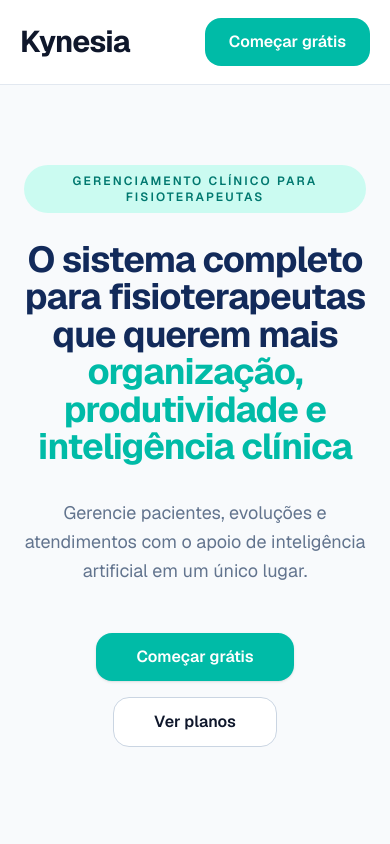
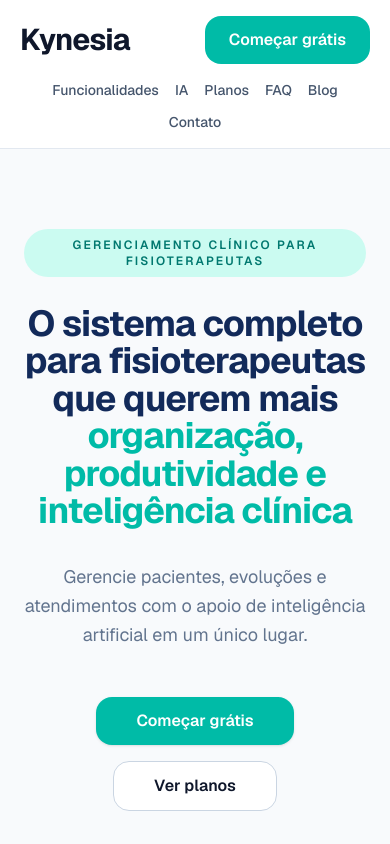
Before and after one commit to sendrette/kynesia-site, a Next.js app: page / in a window 390 px wide. Shown: the top 844 px of the page. Built offline with nearby package versions, Linux system fonts and the light colour scheme.

Commit message:
feat: update header layout and add 'Começar grátis' link for better navigation

```diff
--- a/app/blog/BlogPageClient.tsx
+++ b/app/blog/BlogPageClient.tsx
@@ -108,12 +108,21 @@
   return (
     <main className="bg-white text-gray-900">
       <header className="sticky top-0 z-30 border-b border-slate-200 bg-white/95 backdrop-blur">
-        <div className="mx-auto flex h-21 w-full max-w-7xl items-center justify-between px-5 md:px-8">
-          <Link href="/" className="text-3xl font-bold tracking-tight text-slate-900 md:text-4xl">
-            Kynesia
-          </Link>
+        <div className="mx-auto flex w-full max-w-7xl flex-col gap-4 px-5 py-4 md:flex-row md:items-center md:justify-between md:px-8 md:py-0">
+          <div className="flex items-center justify-between gap-4 md:contents">
+            <Link href="/" className="text-3xl font-bold tracking-tight text-slate-900 md:text-4xl">
+              Kynesia
+            </Link>
 
-          <nav className="hidden items-center gap-8 text-base font-medium text-slate-600 lg:flex">
+            <Link
+              href="/start-free"
+              className="inline-flex rounded-2xl bg-teal-500 px-6 py-3 text-base font-semibold text-white transition hover:-translate-y-0.5 hover:bg-teal-600 md:hidden"
+            >
+              Começar grátis
+            </Link>
+          </div>
+
+          <nav className="flex flex-wrap items-center justify-center gap-x-4 gap-y-3 px-1 text-sm font-medium text-slate-600 md:gap-8 md:px-0 md:text-base">
             <Link href="/#funcionalidades" className="transition hover:text-slate-900">Funcionalidades</Link>
             <Link href="/#ia" className="transition hover:text-slate-900">IA</Link>
             <Link href="/#planos" className="transition hover:text-slate-900">Planos</Link>
@@ -124,7 +133,7 @@
 
           <Link
             href="/start-free"
-            className="rounded-2xl bg-teal-500 px-6 py-3 text-base font-semibold text-white transition hover:-translate-y-0.5 hover:bg-teal-600"
+            className="hidden rounded-2xl bg-teal-500 px-6 py-3 text-base font-semibold text-white transition hover:-translate-y-0.5 hover:bg-teal-600 md:inline-flex"
           >
             Começar grátis
           </Link>
--- a/app/page.tsx
+++ b/app/page.tsx
@@ -191,12 +191,21 @@
   return (
     <main className="bg-white text-gray-900">
       <header className="sticky top-0 z-30 border-b border-slate-200 bg-white/95 backdrop-blur">
-        <div className="mx-auto flex h-21 w-full max-w-7xl items-center justify-between px-5 md:px-8">
-          <Link href="/" className="text-3xl font-bold tracking-tight text-slate-900 md:text-4xl">
-            Kynesia
-          </Link>
+        <div className="mx-auto flex w-full max-w-7xl flex-col gap-4 px-5 py-4 md:flex-row md:items-center md:justify-between md:px-8 md:py-0">
+          <div className="flex items-center justify-between gap-4 md:contents">
+            <Link href="/" className="text-3xl font-bold tracking-tight text-slate-900 md:text-4xl">
+              Kynesia
+            </Link>
 
-          <nav className="hidden items-center gap-8 text-base font-medium text-slate-600 lg:flex">
+            <Link
+              href="/start-free"
+              className="inline-flex rounded-2xl bg-teal-500 px-6 py-3 text-base font-semibold text-white transition hover:-translate-y-0.5 hover:bg-teal-600 md:hidden"
+            >
+              Começar grátis
+            </Link>
+          </div>
+
+          <nav className="flex flex-wrap items-center justify-center gap-x-4 gap-y-3 px-1 text-sm font-medium text-slate-600 md:gap-8 md:px-0 md:text-base">
             <a href="#funcionalidades" className="transition hover:text-slate-900">Funcionalidades</a>
             <a href="#ia" className="transition hover:text-slate-900">IA</a>
             <a href="#planos" className="transition hover:text-slate-900">Planos</a>
@@ -207,7 +216,7 @@
 
           <Link
             href="/start-free"
-            className="rounded-2xl bg-teal-500 px-6 py-3 text-base font-semibold text-white transition hover:-translate-y-0.5 hover:bg-teal-600"
+            className="hidden rounded-2xl bg-teal-500 px-6 py-3 text-base font-semibold text-white transition hover:-translate-y-0.5 hover:bg-teal-600 md:inline-flex"
           >
             Começar grátis
           </Link>
```
